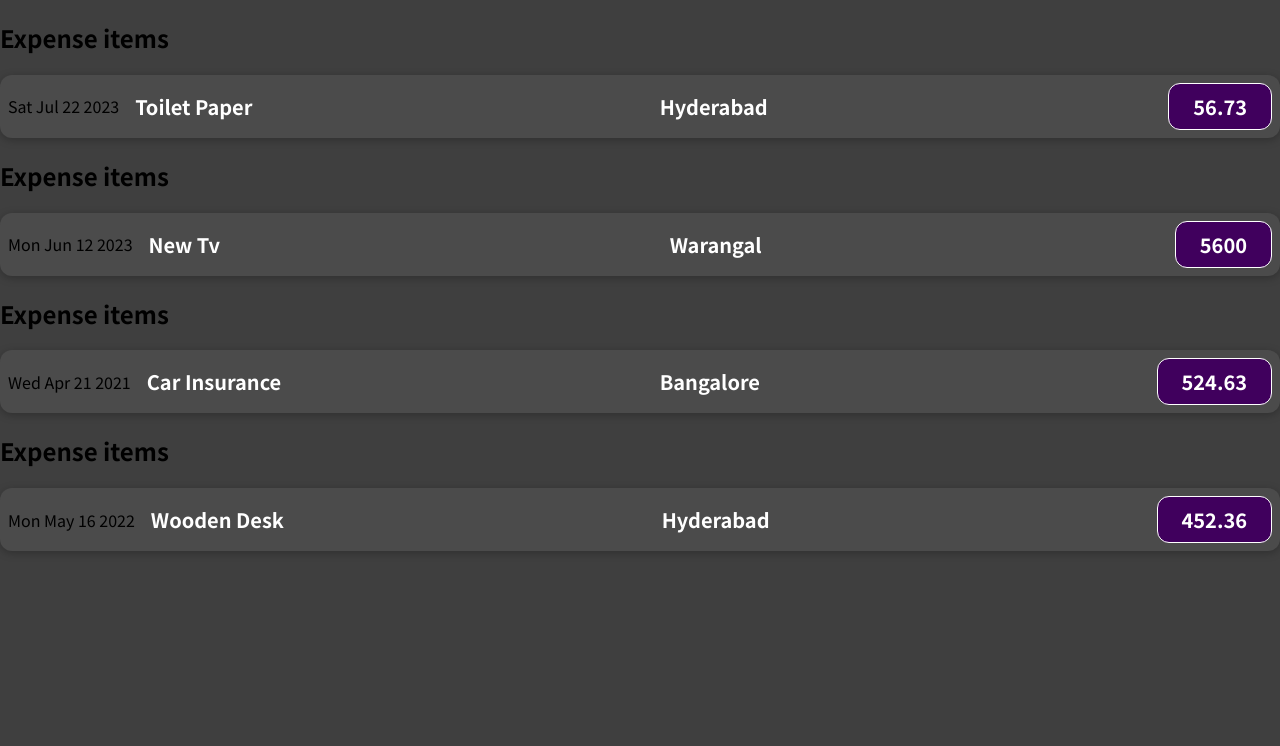
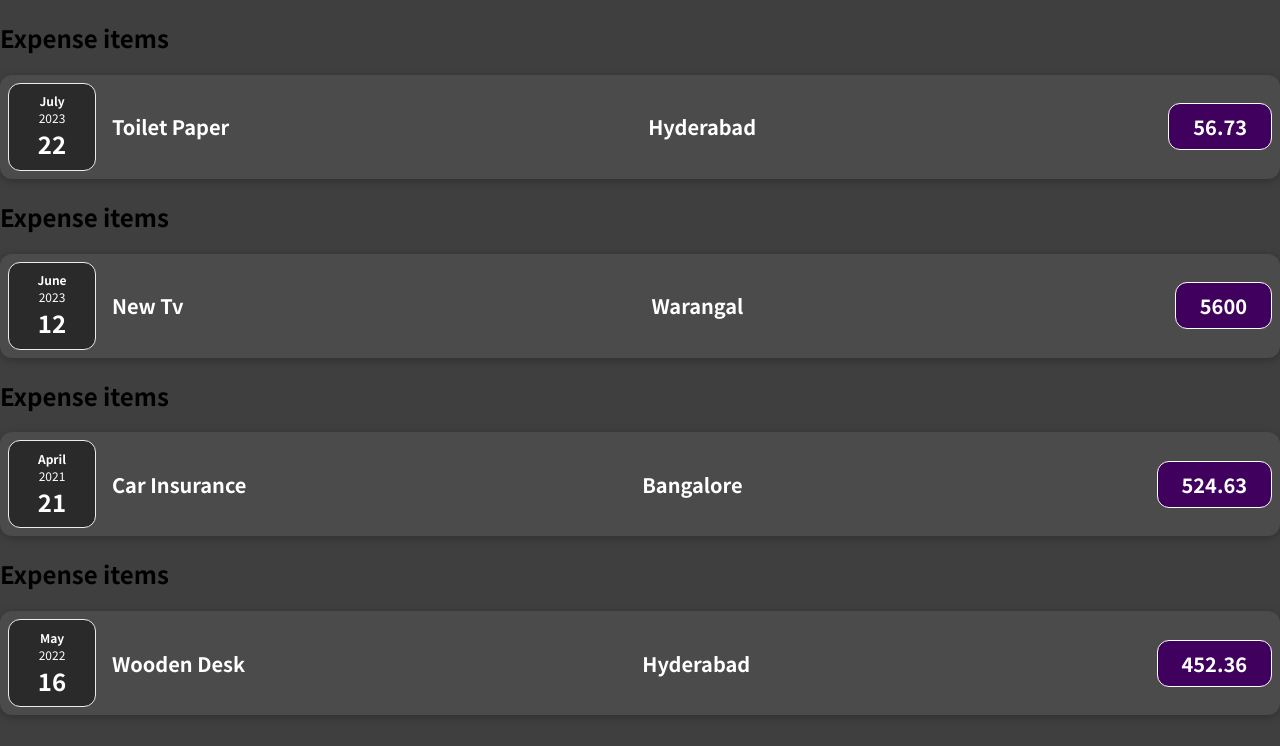
Before and after one commit to navadeep1012/ExpenseTracker, a JavaScript app: page / in a window 1280 px wide. Shown: the top 746 px of the page. Built offline with nearby package versions, Linux system fonts and the light colour scheme.

Commit message:
Making Date component smaller and readable

```diff
--- a/src/App.js
+++ b/src/App.js
@@ -32,7 +32,7 @@
   return (
     <div>
       {expenses.map((obj) => {
-        return <ExpenseItem items={obj} />;
+        return <ExpenseItem items = {obj} />;
       })}
     </div>
   );
--- /dev/null
+++ b/src/components/ExpenseDate.css
@@ -0,0 +1,26 @@
+.expense-date {
+  display: flex;
+  flex-direction: column;
+  width: 5.5rem;
+  height: 5.5rem;
+  border: 1px solid #ececec;
+  background-color: #2a2a2a;
+  color: white;
+  border-radius: 12px;
+  align-items: center;
+  justify-content: center;
+}
+
+.expense-date__month {
+  font-size: 0.75rem;
+  font-weight: bold;
+}
+
+.expense-date__year {
+  font-size: 0.75rem;
+}
+
+.expense-date__day {
+  font-size: 1.5rem;
+  font-weight: bold;
+}
--- /dev/null
+++ b/src/components/ExpenseDate.js
@@ -0,0 +1,17 @@
+import "./ExpenseDate.css";
+
+function ExpenseDate(props) {
+  const month = props.date.toLocaleString("en-US", { month: "long" });
+  const day = props.date.toLocaleString("en-US", { day: "2-digit" });
+  const year = props.date.getFullYear();
+
+  return (
+    <div className="expense-date">
+      <div className="expense-date__month">{month}</div>
+      <div className="expense-date__year">{year}</div>
+      <div className="expense-date__day">{day}</div>
+    </div>
+  );
+}
+
+export default ExpenseDate;
--- a/src/components/ExpenseItems.js
+++ b/src/components/ExpenseItems.js
@@ -1,4 +1,5 @@
 import "./ExpenseItem.css";
+import ExpenseDate from "./ExpenseDate";
 
 function ExpenseItem(props) {
 
@@ -6,20 +7,36 @@
     <div>
       <h2> Expense items</h2>
       <div className="expense-item">
-        <div>{props.items.date.toDateString()}</div>
+        <ExpenseDate date={props.items.date} />
         <div className="expense-item__description">
           <h2>{props.items.title}</h2>
           <h2>{props.items.location}</h2>
           <div className="expense-item__price">{props.items.amount}</div>
-
         </div>
       </div>
-
     </div>
   );
 }
 
 export default ExpenseItem;
+
+// import ExpenseDate from './ExpenseDate';
+// import './ExpenseItem.css';
+
+// // function ExpenseItem(props) {
+// //   return (
+// //     <div className='expense-item'>
+// //       <ExpenseDate date={props.date} />
+// //       <div className='expense-item__description'>
+// //         <h2>{props.title}</h2>
+// //         <div className='expense-item__price'>${props.amount}</div>
+// //       </div>
+// //     </div>
+// //   );
+// // }
+
+// // export default ExpenseItem;
+
 
 // import './ExpenseItem.css'
 // function ExpenseItem(){
```
